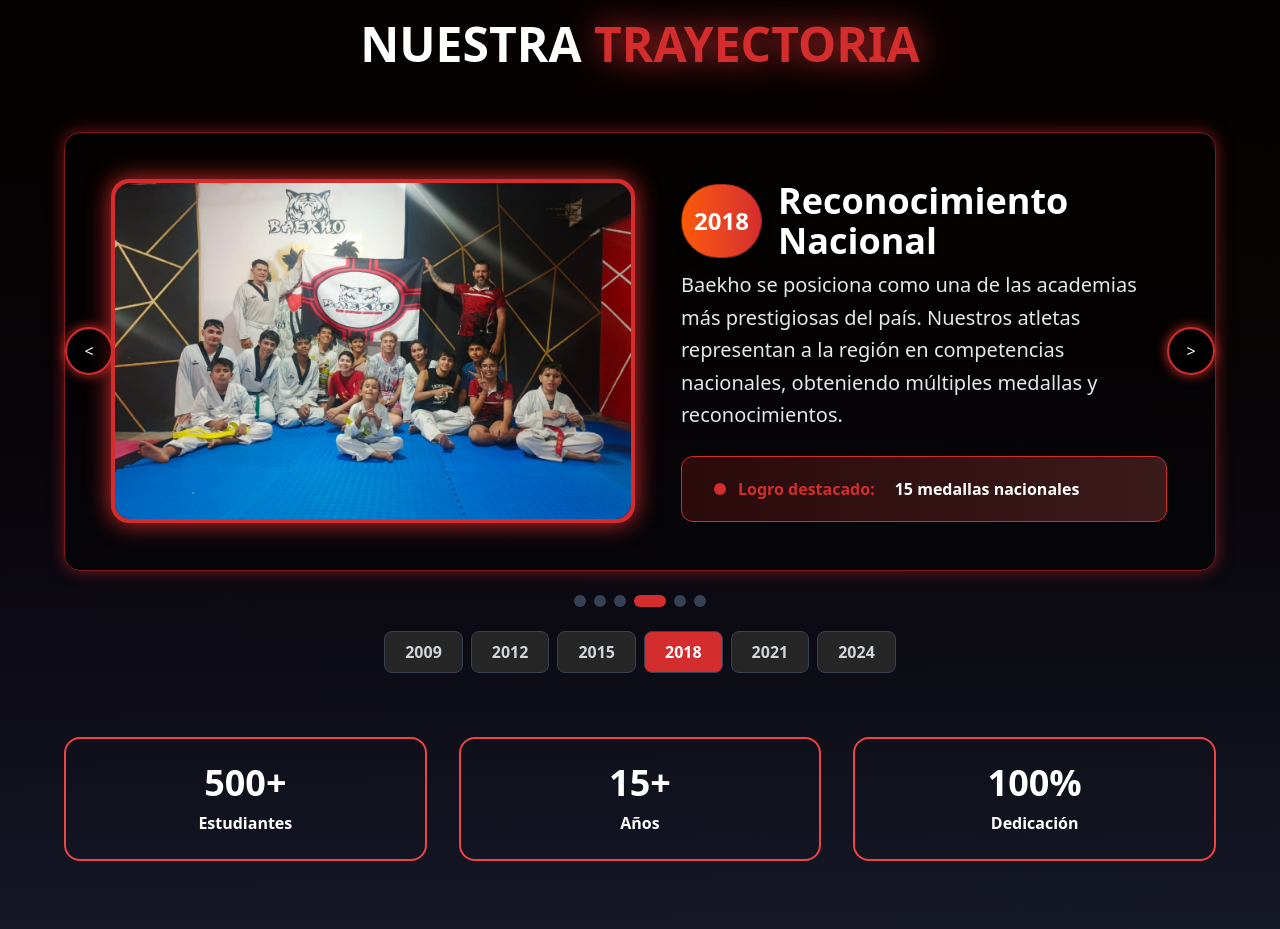
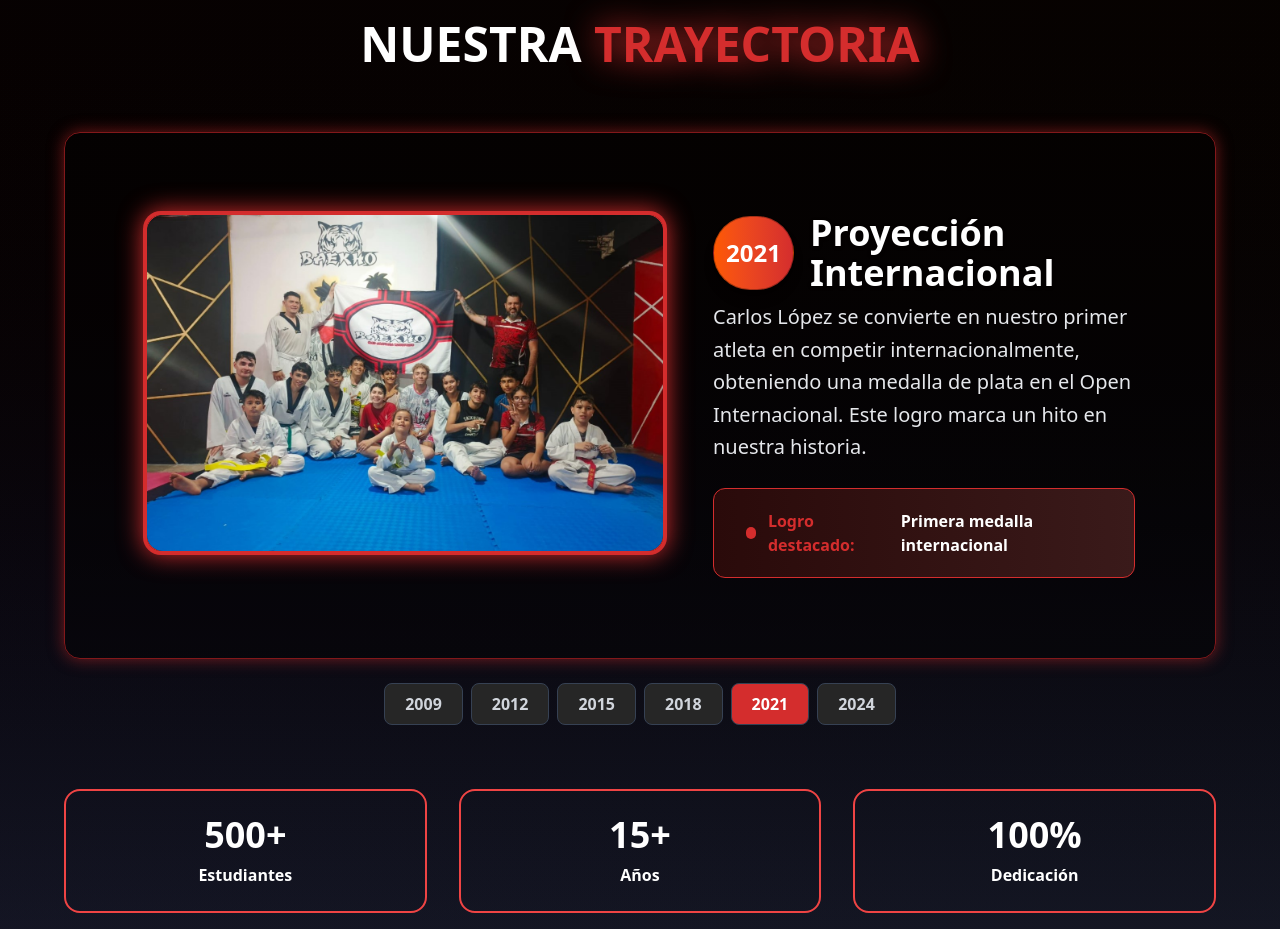
Before and after one commit to Baekho-la-cumbre/Baekho_landing, a React (Vite) app: page / in a window 1280 px wide. Shown: the part 940-1869 px from the top of the page. Built offline with nearby package versions, Linux system fonts and the light colour scheme.

Commit message:
feat: enhance TrayectoriaCarousel with autoplay and fade transitions

```diff
--- a/src/sections/Historia/Historia.jsx
+++ b/src/sections/Historia/Historia.jsx
@@ -189,29 +189,90 @@ const stats = [
 
 // Carrusel simple
 const TrayectoriaCarousel = () => {
-  const [active, setActive] = useState(historiaData.length - 3); // 2018 por defecto
-  const handlePrev = () => setActive((prev) => (prev > 0 ? prev - 1 : prev));
-  const handleNext = () => setActive((prev) => (prev < historiaData.length - 1 ? prev + 1 : prev));
-  const handleYear = (idx) => setActive(idx);
+  const [active, setActive] = useState(historiaData.length - 3);
+  const [prev, setPrev] = useState(historiaData.length - 3);
+  const [direction, setDirection] = useState("right");
+  const [fade, setFade] = useState(true);
+  const autoplayRef = useRef();
+
+  const handleYear = (idx) => {
+    setFade(false);
+    setDirection(idx > active ? "right" : "left");
+    setPrev(active);
+    setTimeout(() => {
+      setActive(idx);
+      setFade(true);
+    }, 300);
+  };
+
+  useEffect(() => {
+    autoplayRef.current = setInterval(() => {
+      setFade(false);
+      setDirection("right");
+      setTimeout(() => {
+        setActive((prevIndex) => {
+          const nextIndex = (prevIndex + 1) % historiaData.length;
+          setPrev(prevIndex);
+          return nextIndex;
+        });
+        setFade(true);
+      }, 300);
+    }, 5000);
+
+    return () => clearInterval(autoplayRef.current);
+  }, [active]);
+
   const slide = historiaData[active];
+
   return (
     <div className="mb-8">
-      <div className="max-w-6xl mx-auto bg-black/40 border border-red-900 rounded-2xl p-6 md:p-12 flex flex-col md:flex-row gap-12 items-stretch relative shadow-lg" style={{boxShadow:'0 0 16px 0 #D42D2D88'}}>
-        {/* Imagen o placeholder */}
-        <div className="w-full md:w-[520px] h-[340px] bg-neutral-900 border-2 border-[#D42D2D] rounded-2xl flex items-center justify-center shadow-lg relative overflow-hidden" style={{boxShadow:'0 0 24px 2px #D42D2D,0 0 0 2px #D42D2D'}}>
-          <div className="absolute inset-0 pointer-events-none rounded-2xl" style={{boxShadow:'0 0 24px 2px #D42D2D,0 0 0 2px #D42D2D'}}></div>
-          {slide.img
-            ? <img src={slide.img} alt={slide.title} className="w-full h-full object-cover rounded-2xl z-10" />
-            : <span className="text-gray-400 text-6xl z-10">🖼️</span>
-          }
+      <div className="max-w-6xl mx-auto">
+        <div className="relative bg-black/40 border border-red-900 rounded-2xl p-6 md:p-12 shadow-lg" style={{ boxShadow: "0 0 16px 0 #D42D2D88" }}>
+          <div className="overflow-hidden">
+            <div className="w-full h-full p-2">
+              <div
+                className={`transition-all duration-500 ease-in-out transform flex flex-col md:flex-row gap-12 items-stretch relative ${
+                  fade
+                    ? "opacity-100 translate-x-0"
+                    : direction === "right"
+                    ? "opacity-0 translate-x-20"
+                    : "opacity-0 -translate-x-20"
+                } bg-transparent p-6 rounded-xl`}
+                style={{ maxWidth: "100%", margin: "0 auto" }}
+              >
+                {/* Imagen */}
+                <div
+                  className="w-full md:w-[520px] h-[340px] bg-neutral-900 border-2 border-[#D42D2D] rounded-2xl flex items-center justify-center shadow-lg relative overflow-hidden"
+                  style={{ boxShadow: "0 0 24px 2px #D42D2D,0 0 0 2px #D42D2D" }}
+                >
+                  <div
+                    className="absolute inset-0 pointer-events-none rounded-2xl"
+                    style={{ boxShadow: "0 0 24px 2px #D42D2D,0 0 0 2px #D42D2D" }}
+                  ></div>
+                  {slide.img ? (
+                    <img
+                      src={slide.img}
+                      alt={slide.title}
+                      className="w-full h-full object-cover rounded-2xl z-10"
+                    />
+                  ) : (
+                    <span className="text-gray-400 text-6xl z-10">🖼️</span>
+                  )}
                 </div>
+
                 {/* Contenido */}
                 <div className="flex-1 flex flex-col justify-center">
                   <div className="flex items-center gap-4 mb-2">
-            <span className="bg-gradient-to-r from-[#FE5900] to-[#D42D2D] text-white font-black px-3 py-5 rounded-full text-2xl shadow-lg border-1 border-black/30">{slide.year}</span>
-            <span className="text-3xl md:text-4xl font-black text-white drop-shadow">{slide.title}</span>
+                    <span className="bg-gradient-to-r from-[#FE5900] to-[#D42D2D] text-white font-black px-3 py-5 rounded-full text-2xl shadow-lg border-1 border-black/30">
+                      {slide.year}
+                    </span>
+                    <span className="text-2xl sm:text-3xl md:text-4xl font-black text-white drop-shadow break-words max-w-full">
+                      {slide.title}
+                    </span>
                   </div>
-          <p className="text-xl text-gray-200 mb-4 leading-relaxed max-w-2xl">{slide.desc}</p>
+                  <p className="text-base sm:text-lg md:text-xl text-gray-200 mb-4 leading-relaxed max-w-full break-words">
+                    {slide.desc}
+                  </p>
                   <div className="mt-2">
                     <div className="bg-gradient-to-r from-[#2a0a0a] to-[#3a1a1a] border border-[#D42D2D] rounded-xl px-8 py-5 flex items-center gap-3">
                       <span className="w-3 h-3 rounded-full bg-[#D42D2D] inline-block"></span>
@@ -220,34 +281,27 @@ const TrayectoriaCarousel = () => {
                     </div>
                   </div>
                 </div>
-        {/* Flechas */}
-        <button onClick={handlePrev} className="absolute left-0 top-1/2 -translate-y-1/2 bg-black/60 hover:bg-[#D42D2D] text-white rounded-full w-12 h-12 flex items-center justify-center shadow-lg border-2 border-[#D42D2D] z-10 transition-all duration-200 focus:outline-none" style={{boxShadow:'0 0 12px 0 #D42D2D'}}>
-          &#60;
-        </button>
-        <button onClick={handleNext} className="absolute right-0 top-1/2 -translate-y-1/2 bg-black/60 hover:bg-[#D42D2D] text-white rounded-full w-12 h-12 flex items-center justify-center shadow-lg border-2 border-[#D42D2D] z-10 transition-all duration-200 focus:outline-none" style={{boxShadow:'0 0 12px 0 #D42D2D'}}>
-          &#62;
-        </button>
               </div>
-      {/* Paginación (puntos) */}
-      <div className="flex justify-center gap-2 mt-6">
-        {historiaData.map((_, idx) => (
-          <span
-            key={idx}
-            className={`h-3 rounded-full transition-all duration-300 ${idx === active ? 'bg-[#D42D2D] w-8' : 'bg-gray-700 w-3'}`}
-          />
-        ))}
             </div>
-      {/* Navegación por años */}
+          </div>
+        </div>
+
+        {/* Paginación por años */}
         <div className="flex justify-center gap-2 mt-6 flex-wrap">
           {historiaData.map((item, idx) => (
             <button
               key={item.year}
               onClick={() => handleYear(idx)}
-            className={`px-5 py-2 rounded-lg font-bold border border-gray-700 transition-all ${idx === active ? 'bg-[#D42D2D] text-white' : 'bg-neutral-800 text-gray-300 hover:bg-[#D42D2D]/80 hover:text-white'}`}
+              className={`px-5 py-2 rounded-lg font-bold border border-gray-700 transition-all ${
+                idx === active
+                  ? "bg-[#D42D2D] text-white"
+                  : "bg-neutral-800 text-gray-300 hover:bg-[#D42D2D]/80 hover:text-white"
+              }`}
             >
               {item.year}
             </button>
           ))}
+        </div>
       </div>
     </div>
   );
```
Lines whose indentation alone changed are shown as unchanged.
